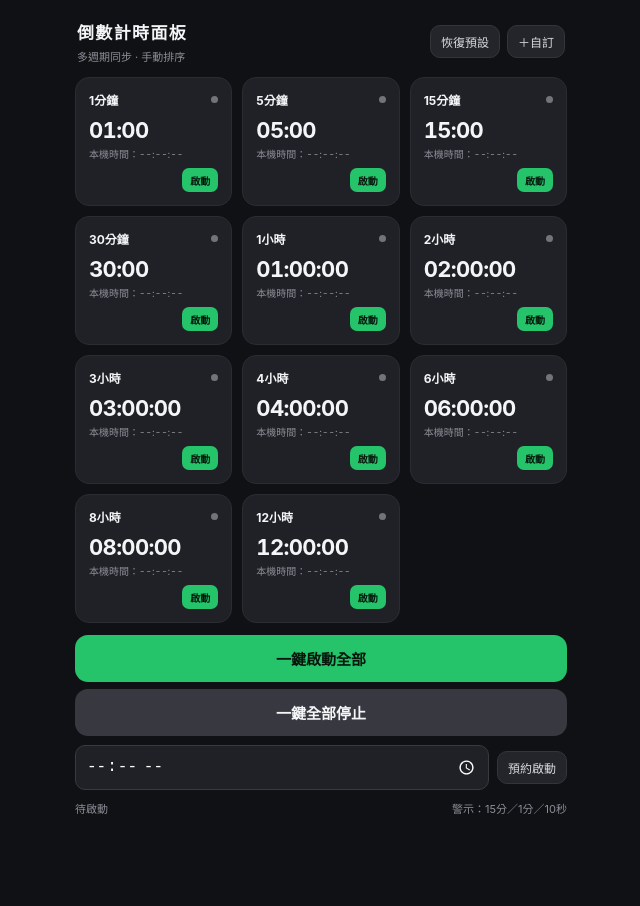
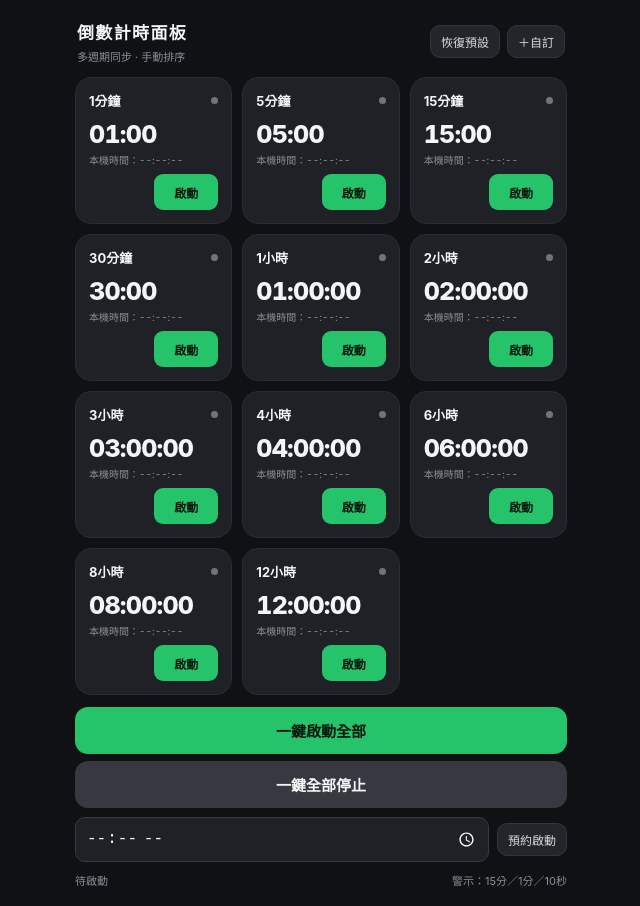
Before and after one commit to lemon74088/lemontime1313, a plain HTML site: page index.html in a window 1280 px wide. Shown: the whole page, without its empty margins (319-959 px from the left). Before the commit the page ends 834 px from the top, so only its background shows below. Drawn offline with Linux system fonts and the light colour scheme.

Commit message:
版本11

```diff
--- a/index.html
+++ b/index.html
@@ -13,16 +13,16 @@
 *{box-sizing:border-box}body{margin:0;background:var(--bg);color:var(--white);font-family:-apple-system,BlinkMacSystemFont,"Segoe UI",sans-serif;padding:14px 14px calc(18px + env(safe-area-inset-bottom));}
 header{display:flex;align-items:center;justify-content:space-between;margin:5px 2px 13px}h1{font-size:17px;margin:0;letter-spacing:.08em;font-weight:700}.sub{font-size:11px;color:var(--muted);margin-top:4px}.tools{display:flex;gap:7px}
 .smallbtn{border:1px solid #34353b;background:#24252b;color:#d8d9de;border-radius:10px;padding:7px 10px;font-size:12px}
-.grid{display:grid;grid-template-columns:repeat(3,minmax(0,1fr));gap:8px}
-.tile{background:var(--card);border:1px solid #2b2c32;border-radius:14px;padding:10px 9px 8px;min-width:0;transition:background .2s,border-color .2s;touch-action:pan-y;user-select:none;-webkit-user-select:none}
+.grid{display:grid;grid-template-columns:repeat(3,minmax(0,1fr));gap:10px}
+.tile{background:var(--card);border:1px solid #2b2c32;border-radius:16px;padding:15px 11px 12px;min-width:0;min-height:145px;transition:background .2s,border-color .2s;touch-action:pan-y;user-select:none;-webkit-user-select:none;cursor:pointer}
 .tile.running{border-color:#44454c}.tile.greenAlert{background:#203329;border-color:#328553}.tile.warning{background:#332f20;border-color:#88722e}.tile.urgent{background:#38291e;border-color:#9c5b30}.tile.critical{background:#3a2226;border-color:#a63c47}.tile.done{opacity:.6}
-.top{display:flex;justify-content:space-between;align-items:center;gap:5px}.label{font-size:12px;font-weight:650;white-space:nowrap}.dot{width:7px;height:7px;border-radius:50%;background:#72737b;flex:0 0 auto}.running .dot{background:var(--green)}.warning .dot{background:var(--yellow)}.urgent .dot{background:var(--orange)}.critical .dot{background:var(--red)}
-.time{font-variant-numeric:tabular-nums;font-weight:700;font-size:clamp(17px,5vw,22px);letter-spacing:-.03em;white-space:nowrap;margin:9px 0 3px}.localfinish{font-size:10px;color:var(--muted);font-variant-numeric:tabular-nums;min-height:14px;margin-bottom:7px}.greenAlert .time{color:var(--green)}.warning .time{color:var(--yellow)}.urgent .time{color:var(--orange)}.critical .time{color:var(--red)}
-.actions{display:flex;justify-content:flex-end}.cancel{font-size:10px;padding:4px 8px;border-radius:7px;border:0;background:#383940;color:#bfc0c6;min-height:24px}.cancel:disabled{opacity:.22}.cancel.startBtn{background:var(--green);color:#07170d;font-weight:800}.cancel.startBtn:active{opacity:.78}
+.top{display:flex;justify-content:space-between;align-items:center;gap:5px}.label{font-size:13px;font-weight:700;white-space:nowrap}.dot{width:7px;height:7px;border-radius:50%;background:#72737b;flex:0 0 auto}.running .dot{background:var(--green)}.warning .dot{background:var(--yellow)}.urgent .dot{background:var(--orange)}.critical .dot{background:var(--red)}
+.time{font-variant-numeric:tabular-nums;font-weight:800;font-size:clamp(19px,5.5vw,25px);letter-spacing:-.03em;white-space:nowrap;margin:9px 0 3px}.localfinish{font-size:10px;color:var(--muted);font-variant-numeric:tabular-nums;min-height:14px;margin-bottom:7px}.greenAlert .time{color:var(--green)}.warning .time{color:var(--yellow)}.urgent .time{color:var(--orange)}.critical .time{color:var(--red)}
+.actions{display:flex;justify-content:flex-end}.cancel{font-size:12px;padding:8px 12px;border-radius:9px;border:0;background:#383940;color:#bfc0c6;min-height:36px;min-width:64px}.cancel:disabled{opacity:.22}.cancel.startBtn{background:var(--green);color:#07170d;font-weight:800}.cancel.startBtn:active{opacity:.78}
 .mainbtn{width:100%;border:0;background:var(--green);color:#07170d;font-weight:800;border-radius:13px;padding:13px 12px;font-size:15px;margin-top:12px}.mainbtn:active{opacity:.8}
 .footer{display:flex;justify-content:space-between;align-items:center;color:var(--muted);font-size:11px;margin-top:10px}
 .editing .tile{outline:1px dashed #777;cursor:grab}.tile.dragging{opacity:.35}.tile.dragover{outline:2px solid var(--green)}
-.modal{position:fixed;inset:0;background:#0009;display:none;align-items:center;justify-content:center;padding:20px}.modal.show{display:flex}.dialog{width:min(360px,100%);background:#222329;border:1px solid #393a40;border-radius:18px;padding:18px}.dialog h2{font-size:16px;margin:0 0 14px}.dialog label{display:block;font-size:12px;color:#b4b5bc;margin:10px 0 5px}.dialog input{width:100%;background:#111216;border:1px solid #404149;color:white;border-radius:9px;padding:10px;font-size:16px}.dialogbuttons{display:flex;gap:8px;margin-top:15px}.dialogbuttons button{flex:1;border-radius:10px;padding:10px;border:0}.save{background:var(--green);color:#07170d;font-weight:700}.close{background:#3a3b42;color:white}
+.modal{position:fixed;inset:0;z-index:9999;background:#0009;display:none;align-items:center;justify-content:center;padding:20px}.modal.show{display:flex}.dialog{width:min(360px,100%);background:#222329;border:1px solid #393a40;border-radius:18px;padding:18px}.dialog h2{font-size:16px;margin:0 0 14px}.dialog label{display:block;font-size:12px;color:#b4b5bc;margin:10px 0 5px}.dialog input{width:100%;background:#111216;border:1px solid #404149;color:white;border-radius:9px;padding:10px;font-size:16px}.dialogbuttons{display:flex;gap:8px;margin-top:15px}.dialogbuttons button{flex:1;border-radius:10px;padding:10px;border:0}.save{background:var(--green);color:#07170d;font-weight:700}.close{background:#3a3b42;color:white}
 @media(min-width:520px){body{max-width:520px;margin:0 auto}.grid{gap:10px}.tile{padding:13px}}
 </style>
 </head>
@@ -48,15 +48,15 @@ function render(){grid.innerHTML="";document.body.classList.toggle("editing",edi
  if(t.active){if(remaining<=10)tile.classList.add("critical");else if(remaining<=60)tile.classList.add("urgent");else if(remaining<=900)tile.classList.add("warning");else if(remaining<=2400)tile.classList.add("greenAlert")}
  tile.innerHTML=`<div class="top"><span class="label">${escapeHTML(t.name)}</span><span class="dot"></span></div><div class="time">${fmt(remaining)}</div><div class="localfinish">${t.active?"結束時間："+new Date(t.endAt).toLocaleTimeString([], {hour:"2-digit",minute:"2-digit",second:"2-digit",hour12:false}):"本機時間：--:--:--"}</div><div class="actions"><button class="cancel ${t.active?'':'startBtn'}" aria-label="${t.active?'關閉':'啟動'} ${escapeHTML(t.name)}">${t.active?'關閉':'啟動'}</button></div>`;
  tile.querySelector(".cancel").addEventListener("click",e=>{e.stopPropagation();if(t.active){t.active=false;t.done=false;t.remaining=0;t.endAt=null}else{t.remaining=t.duration;t.endAt=Date.now()+t.duration*1000;t.active=true;t.done=false}render()});
- tile.addEventListener("click",e=>{if(edit||e.target.closest(".cancel"))return;openEditor(t)});
+ tile.addEventListener("click",e=>{if(edit||e.target.closest(".cancel")||tile._touchHandled)return;openEditor(t)});
  tile.addEventListener("dragstart",e=>{dragId=t.id;tile.classList.add("dragging");e.dataTransfer.effectAllowed="move"});
  tile.addEventListener("dragend",()=>{dragId=null;tile.classList.remove("dragging");tile.classList.remove("dragover")});
  tile.addEventListener("dragover",e=>{if(!edit)return;e.preventDefault();tile.classList.add("dragover")});
  tile.addEventListener("dragleave",()=>tile.classList.remove("dragover"));
  tile.addEventListener("drop",e=>{e.preventDefault();tile.classList.remove("dragover");if(!edit||!dragId||dragId===t.id)return;let a=timers.findIndex(x=>x.id===dragId),b=timers.findIndex(x=>x.id===t.id);let [m]=timers.splice(a,1);timers.splice(b,0,m);save();render()});
- tile.addEventListener("touchstart",e=>{if(edit||e.touches.length!==1)return;const touch=e.touches[0];const sx=touch.clientX,sy=touch.clientY;longPressTimer=setTimeout(()=>{touchDrag=true;dragId=t.id;tile.classList.add("dragging");tile.style.transform="scale(.97)";},550);tile._pressOrigin={x:sx,y:sy}},{passive:true});
- tile.addEventListener("touchmove",e=>{if(longPressTimer&&!touchDrag&&tile._pressOrigin){const touch=e.touches[0];if(Math.abs(touch.clientX-tile._pressOrigin.x)>12||Math.abs(touch.clientY-tile._pressOrigin.y)>12){clearTimeout(longPressTimer);longPressTimer=null}}if(!touchDrag)return;e.preventDefault();const touch=e.touches[0];const target=document.elementFromPoint(touch.clientX,touch.clientY)?.closest(".tile");grid.querySelectorAll(".tile").forEach(x=>x.classList.remove("dragover"));if(target&&target.dataset.id!==dragId)target.classList.add("dragover");},{passive:false});
- tile.addEventListener("touchend",e=>{if(longPressTimer){clearTimeout(longPressTimer);longPressTimer=null}if(!touchDrag)return;const touch=e.changedTouches[0];const target=document.elementFromPoint(touch.clientX,touch.clientY)?.closest(".tile");if(target&&target.dataset.id!==dragId){let a=timers.findIndex(x=>x.id===dragId),b=timers.findIndex(x=>x.id===target.dataset.id);if(a>=0&&b>=0){let [m]=timers.splice(a,1);timers.splice(b,0,m);save()}}touchDrag=false;dragId=null;render();});
+ tile.addEventListener("touchstart",e=>{if(edit||e.touches.length!==1)return;const touch=e.touches[0];tile._pressOrigin={x:touch.clientX,y:touch.clientY};tile._touchHandled=false;longPressTimer=setTimeout(()=>{touchDrag=true;dragId=t.id;tile.classList.add("dragging");tile.style.transform="scale(.97)";},550)},{passive:true});
+ tile.addEventListener("touchmove",e=>{if(longPressTimer&&!touchDrag&&tile._pressOrigin){const touch=e.touches[0];if(Math.abs(touch.clientX-tile._pressOrigin.x)>12||Math.abs(touch.clientY-tile._pressOrigin.y)>12){clearTimeout(longPressTimer);longPressTimer=null}}if(!touchDrag)return;e.preventDefault();const touch=e.touches[0];const target=document.elementFromPoint(touch.clientX,touch.clientY)?.closest(".tile");grid.querySelectorAll(".tile").forEach(x=>x.classList.remove("dragover"));if(target&&target.dataset.id!==dragId)target.classList.add("dragover")},{passive:false});
+ tile.addEventListener("touchend",e=>{if(longPressTimer){clearTimeout(longPressTimer);longPressTimer=null}if(touchDrag){const touch=e.changedTouches[0];const target=document.elementFromPoint(touch.clientX,touch.clientY)?.closest(".tile");if(target&&target.dataset.id!==dragId){let a=timers.findIndex(x=>x.id===dragId),b=timers.findIndex(x=>x.id===target.dataset.id);if(a>=0&&b>=0){let [m]=timers.splice(a,1);timers.splice(b,0,m);save()}}touchDrag=false;dragId=null;render();return}if(!edit&&!e.target.closest(".cancel")&&tile._pressOrigin){const touch=e.changedTouches[0];if(Math.abs(touch.clientX-tile._pressOrigin.x)<=12&&Math.abs(touch.clientY-tile._pressOrigin.y)<=12){tile._touchHandled=true;openEditor(t);setTimeout(()=>tile._touchHandled=false,700)}}});
  tile.addEventListener("touchcancel",()=>{clearTimeout(longPressTimer);longPressTimer=null;touchDrag=false;dragId=null;render()});
  grid.appendChild(tile);
  });document.getElementById("status").textContent=timers.filter(t=>t.active).length?`运行中 ${timers.filter(t=>t.active).length} 个`:"待启动"}
```
